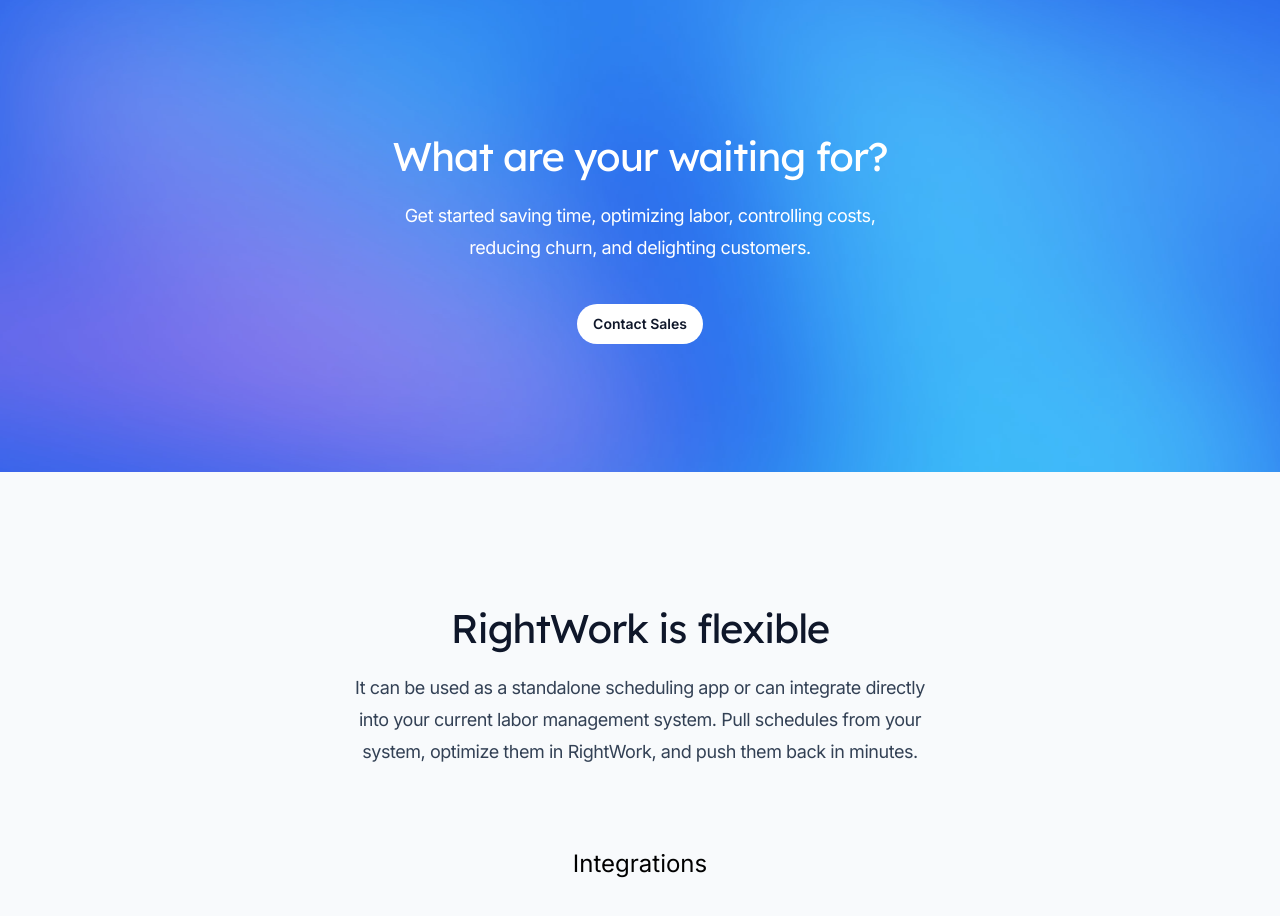
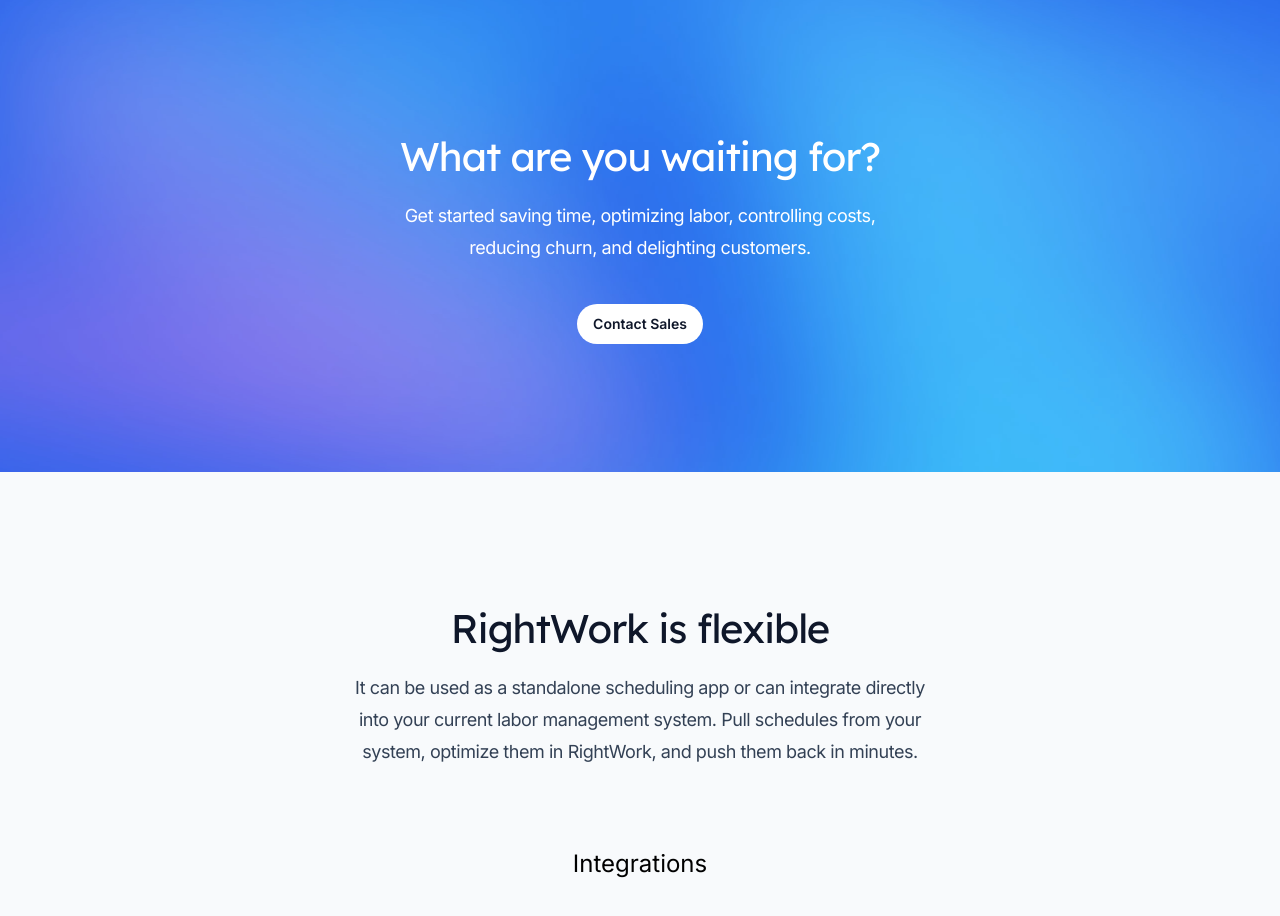
Before and after one commit to colin-stewart22/rightwork_landing_page2, a Next.js app: page / in a window 1280 px wide. Shown: the part 3680-4596 px from the top of the page. Built offline with nearby package versions, Linux system fonts and the light colour scheme.

Commit message:
Fixed a spelling error

```diff
--- a/src/components/CallToAction.jsx
+++ b/src/components/CallToAction.jsx
@@ -21,7 +21,7 @@
       <Container className="relative">
         <div className="mx-auto max-w-lg text-center">
           <h2 className="font-display text-3xl tracking-tight text-white sm:text-4xl">
-            What are your waiting for?
+            What are you waiting for?
           </h2>
           <p className="mt-4 text-lg tracking-tight text-white">
             Get started saving time, optimizing labor, controlling costs, reducing churn, and delighting customers.
```
